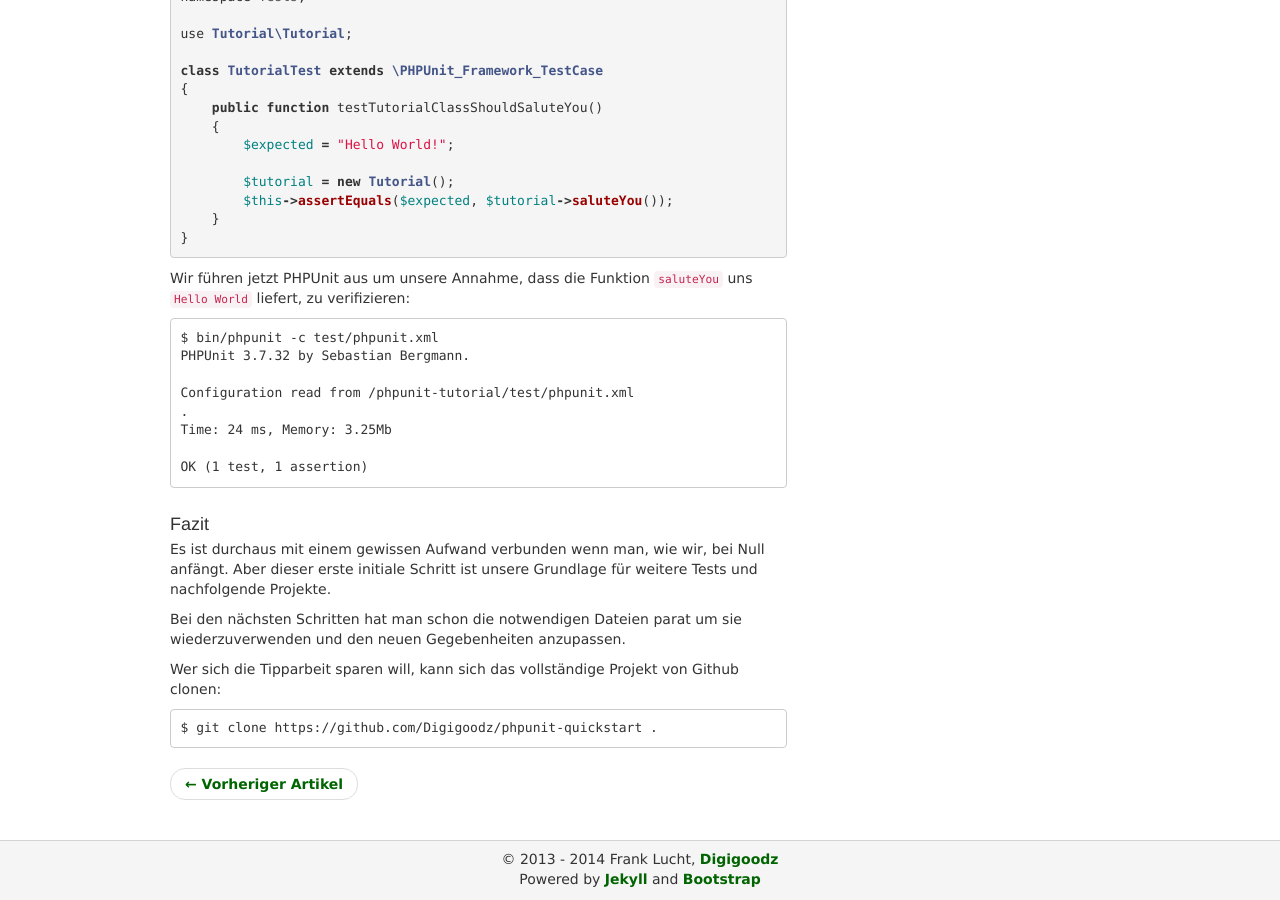
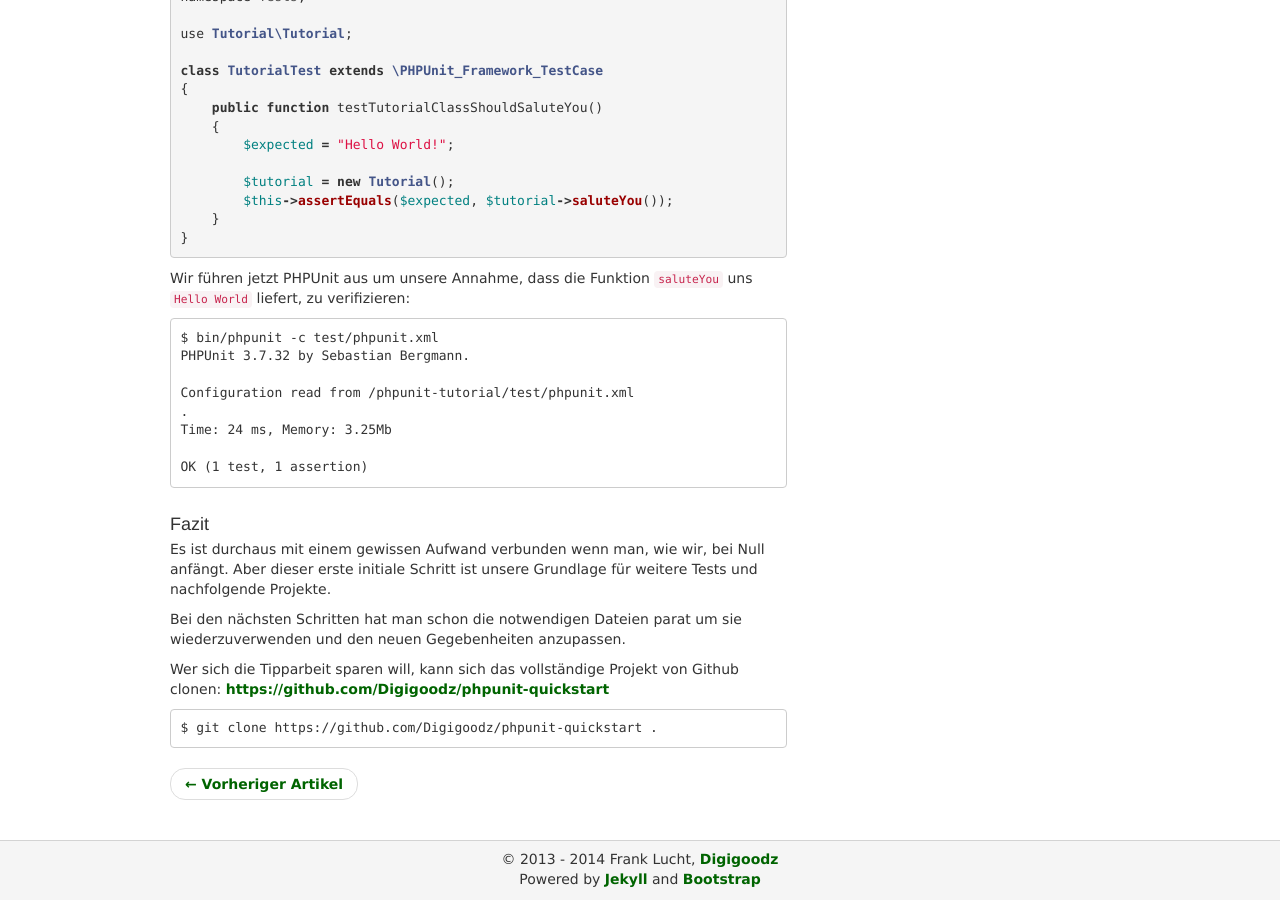
Before and after one commit to Digigoodz/digigoodz.github.io, a Jekyll site: the page built from _posts/2014-04-06-phpunit-in-5-schritten.md, in a window 1280 px wide and 900 px high, scrolled down 3472 px. Built offline with Jekyll 4.4.1, drawn with Linux system fonts in a browser that asks for light colours; Markdown is read by kramdown in place of the engine named in the settings; comment, search, counter and statistics services are not loaded; some of the changed lines change nothing that is shown.

Commit message:
added missing github repository uri

````diff
--- a/_posts/2014-04-06-phpunit-in-5-schritten.md
+++ b/_posts/2014-04-06-phpunit-in-5-schritten.md
@@ -227,7 +227,7 @@ Es ist durchaus mit einem gewissen Aufwand verbunden wenn man, wie wir, bei Null
 
 Bei den nächsten Schritten hat man schon die notwendigen Dateien parat um sie wiederzuverwenden und den neuen Gegebenheiten anzupassen.
 
-Wer sich die Tipparbeit sparen will, kann sich das vollständige Projekt von Github clonen:
+Wer sich die Tipparbeit sparen will, kann sich das vollständige Projekt von Github clonen: [https://github.com/Digigoodz/phpunit-quickstart](https://github.com/Digigoodz/phpunit-quickstart)
 
 ```
 $ git clone https://github.com/Digigoodz/phpunit-quickstart .
````
